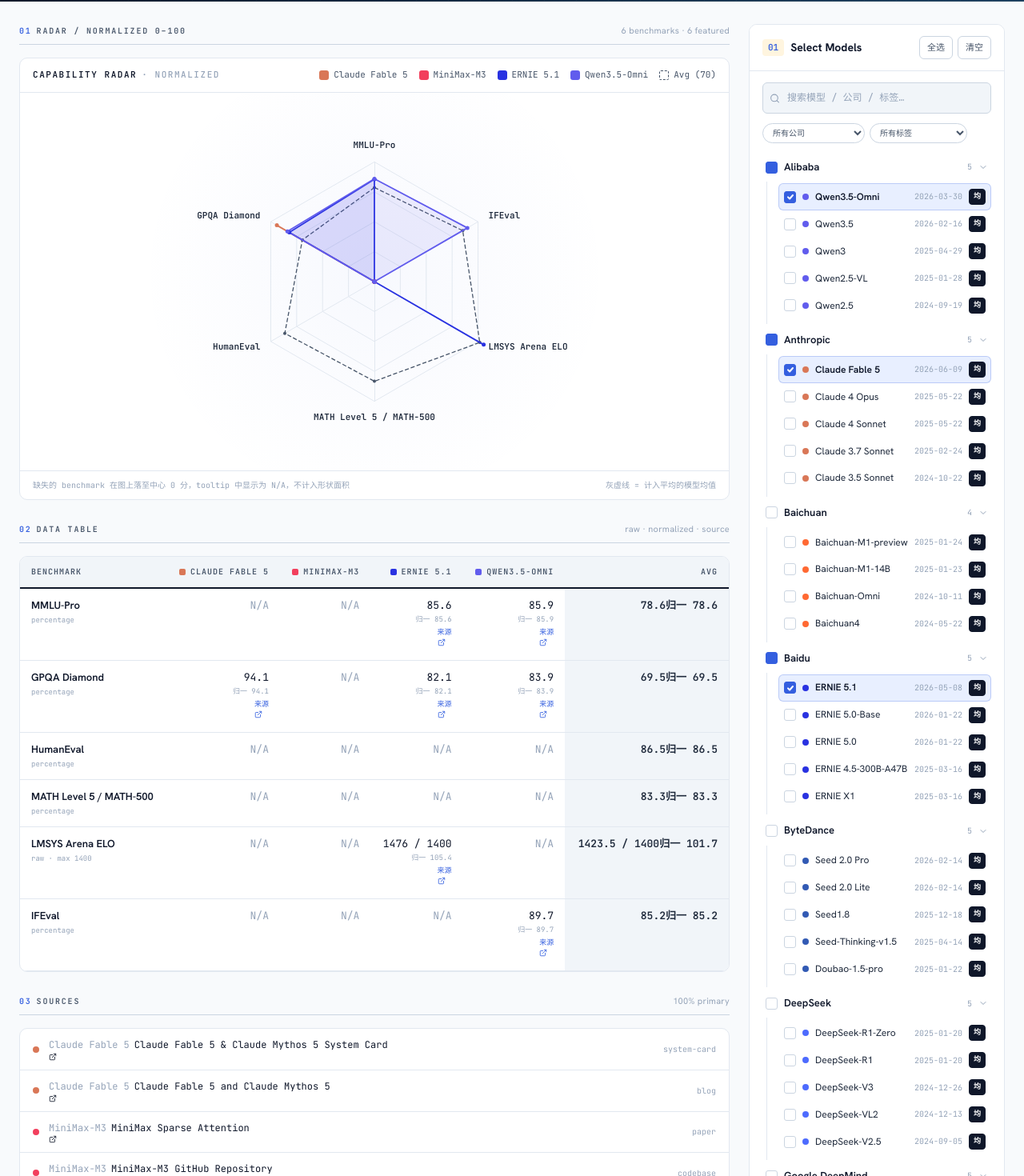
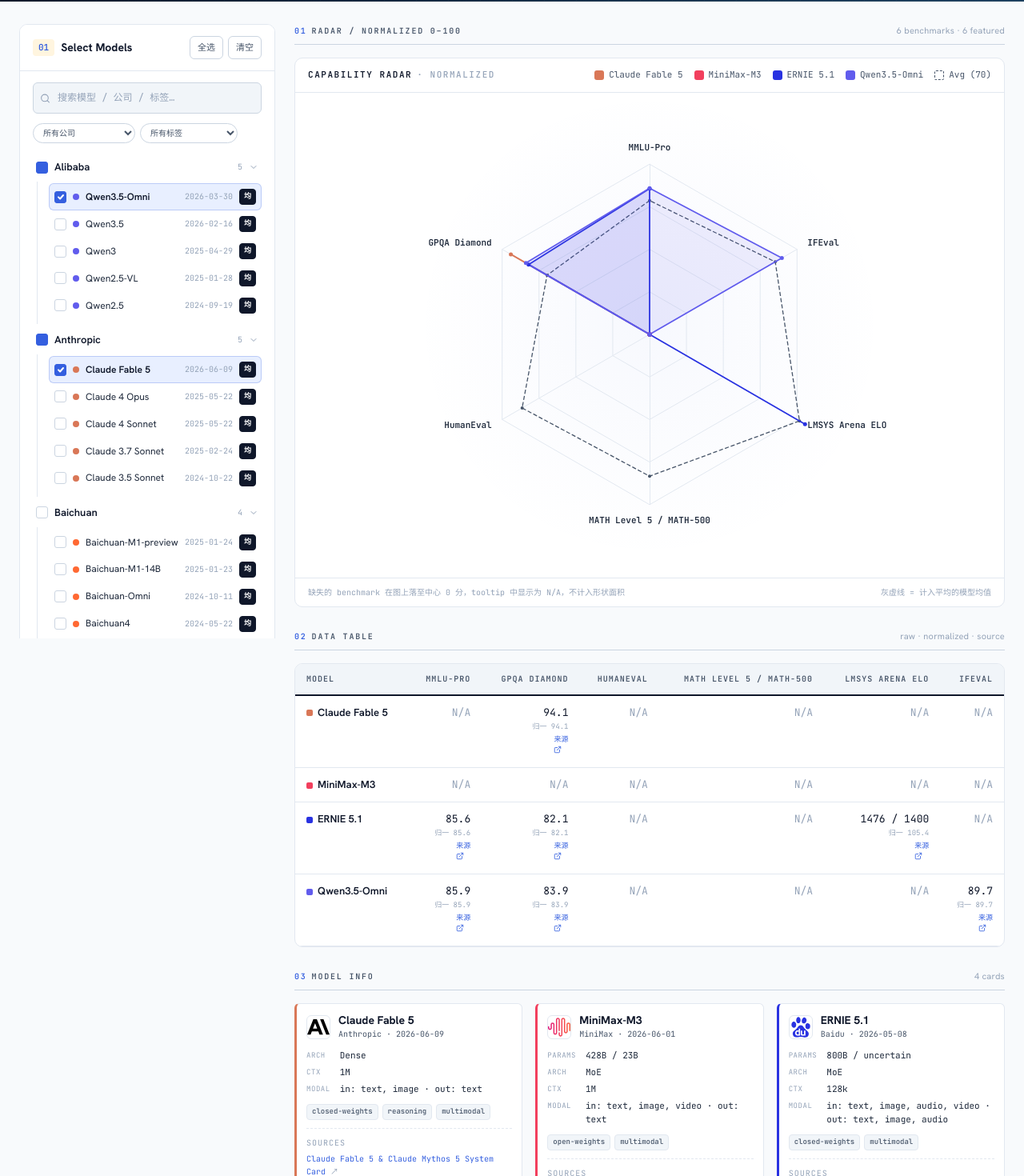
Before and after one commit to WhitePlusMS/llm-radar, a React (Vite) app: page / in a window 1280 px wide. Shown: the part 320-1790 px from the top of the page at 80% size. Built offline with nearby package versions, Linux system fonts and the light colour scheme.

Commit message:
ui: adjust frontend layout and radar visuals

```diff
--- a/src/App.tsx
+++ b/src/App.tsx
@@ -169,28 +169,9 @@
         </div>
       </header>
 
-      {/* 主体 */}
+      {/* 主体：左侧控制区 + 右侧结果区，Model Info 按样式稿放在 DataTable 下方。 */}
       <div className="layout">
-        <main>
-          <RadarChart
-            models={selectedModels}
-            metrics={index.metrics}
-            selectedMetricIds={selectedMetricIds}
-            averageModels={averageModels}
-            featuredCount={featuredCount}
-          />
-
-          <DataTable
-            models={selectedModels}
-            averageModels={averageModels}
-            metrics={index.metrics}
-            selectedMetricIds={selectedMetricIds}
-          />
-
-          <SourceList models={selectedModels} />
-        </main>
-
-        <aside>
+        <aside className="control-sidebar">
           <ModelSelector
             models={index.models}
             companies={index.companies}
@@ -205,13 +186,36 @@
             }}
           />
 
-          {/* 模型信息面板：包裹多个 info-card 的 panel shell */}
+          <MetricSelector
+            metrics={index.metrics}
+            selectedIds={selectedMetricIds}
+            onToggle={toggleMetric}
+            onChangeSelected={setMetricIds}
+          />
+        </aside>
+
+        <main>
+          <RadarChart
+            models={selectedModels}
+            metrics={index.metrics}
+            selectedMetricIds={selectedMetricIds}
+            averageModels={averageModels}
+            featuredCount={featuredCount}
+          />
+
+          <DataTable
+            models={selectedModels}
+            metrics={index.metrics}
+            selectedMetricIds={selectedMetricIds}
+          />
+
           {selectedModels.length > 0 && (
-            <div className="panel">
-              <div className="panel-head">
-                <span className="title"><span className="idx">02</span>Model Info</span>
+            <section className="model-info-section">
+              <div className="section-label">
+                <span><span className="num">03</span>Model Info</span>
+                <span className="right">{selectedModels.length} cards</span>
               </div>
-              <div className="panel-body">
+              <div className="model-info-grid">
                 {selectedModels.map((model) => (
                   <ModelInfoPanel
                     key={model.id}
@@ -220,16 +224,11 @@
                   />
                 ))}
               </div>
-            </div>
+            </section>
           )}
 
-          <MetricSelector
-            metrics={index.metrics}
-            selectedIds={selectedMetricIds}
-            onToggle={toggleMetric}
-            onChangeSelected={setMetricIds}
-          />
-        </aside>
+          <SourceList models={selectedModels} />
+        </main>
       </div>
 
       <Footer
--- a/src/components/DataTable.tsx
+++ b/src/components/DataTable.tsx
@@ -1,17 +1,10 @@
 import { useMemo } from 'react';
 import type { Metric, ModelCard } from '@/types';
 import { ExternalLink } from 'lucide-react';
-import {
-  buildAveragePoints,
-  formatRawValue,
-  projectScore,
-  resolveSource,
-  selectMetrics,
-} from '@/lib/radar-option';
+import { formatRawValue, projectScore, resolveSource, selectMetrics } from '@/lib/radar-option';
 
 interface DataTableProps {
   models: ModelCard[];
-  averageModels?: ModelCard[];
   metrics: Metric[];
   selectedMetricIds: string[];
 }
@@ -24,25 +17,15 @@
  * 一律走 projectScore → RadarPoint，再由 formatRawValue/resolveSource 投影成展示文本，
  * 与 tooltip 共享同一份实现。
  */
-export function DataTable({ models, averageModels, metrics, selectedMetricIds }: DataTableProps) {
+export function DataTable({ models, metrics, selectedMetricIds }: DataTableProps) {
   const selectedMetrics = useMemo(
     () => selectMetrics(metrics, selectedMetricIds),
     [metrics, selectedMetricIds]
   );
 
-  const avgPoints = useMemo(
-    () =>
-      averageModels && averageModels.length > 0
-        ? buildAveragePoints(averageModels, selectedMetrics)
-        : [],
-    [averageModels, selectedMetrics]
-  );
-
   if (selectedMetrics.length === 0 || models.length === 0) {
     return null;
   }
-
-  const hasAvg = averageModels && averageModels.length > 0;
 
   return (
     <section className="table-block">
@@ -55,35 +38,29 @@
           <table className="data">
             <thead>
               <tr>
-                <th className="bench-h">Benchmark</th>
-                {models.map((model) => (
-                  <th key={model.id}>
-                    <span className="swatch-inline" style={{ background: model.brand_color }} />
-                    {model.name}
+                <th className="model-h">Model</th>
+                {selectedMetrics.map((metric) => (
+                  <th key={metric.id}>
+                    {metric.name}
                   </th>
                 ))}
-                {hasAvg && <th>Avg</th>}
               </tr>
             </thead>
             <tbody>
-              {selectedMetrics.map((metric, metricIdx) => (
-                <tr key={metric.id}>
-                  <td className="bench">
-                    {metric.name}
-                    <span className="scale">
-                      {metric.scale === 'raw' && metric.max_value
-                        ? `raw · max ${metric.max_value}`
-                        : metric.scale}
-                    </span>
+              {models.map((model) => (
+                <tr key={model.id}>
+                  <td className="model">
+                    <span className="swatch-inline" style={{ background: model.brand_color }} />
+                    {model.name}
                   </td>
-                  {models.map((model) => {
+                  {selectedMetrics.map((metric) => {
                     const point = projectScore(model.scores[metric.id], metric);
                     const source = resolveSource(model, point.source);
                     if (point.missing) {
-                      return <td key={model.id} className="na">N/A</td>;
+                      return <td key={metric.id} className="na">N/A</td>;
                     }
                     return (
-                      <td key={model.id} className="val">
+                      <td key={metric.id} className="val">
                         {formatRawValue(point.rawValue!, metric)}
                         <span className="norm">归一 {point.value.toFixed(1)}</span>
                         {source && (
@@ -100,20 +77,6 @@
                       </td>
                     );
                   })}
-                  {hasAvg && (
-                    <td className="avg-cell">
-                      {(() => {
-                        const point = avgPoints[metricIdx];
-                        if (point.missing) return <span>N/A</span>;
-                        return (
-                          <>
-                            {formatRawValue(point.rawValue!, metric)}
-                            <span className="norm">归一 {point.value.toFixed(1)}</span>
-                          </>
-                        );
-                      })()}
-                    </td>
-                  )}
                 </tr>
               ))}
             </tbody>
--- a/src/components/ModelSelector.tsx
+++ b/src/components/ModelSelector.tsx
@@ -194,19 +194,20 @@
           const allSelected = companyModels.every((m) => selectedIds.includes(m.id));
           const someSelected = companyModels.some((m) => selectedIds.includes(m.id)) && !allSelected;
           const expanded = expandedCompanies.has(companyKey) || hasFilters;
+          const toggleCompanySelection = () => {
+            const ids = companyModels.map((m) => m.id);
+            if (allSelected) {
+              onSelectAll(selectedIds.filter((id) => !ids.includes(id)));
+            } else {
+              onSelectAll(Array.from(new Set([...selectedIds, ...ids])));
+            }
+          };
 
           return (
             <div key={companyKey} className={`company-group${expanded ? ' open' : ''}`}>
               <div
                 className="company-row"
-                onClick={() => {
-                  const ids = companyModels.map((m) => m.id);
-                  if (allSelected) {
-                    onSelectAll(selectedIds.filter((id) => !ids.includes(id)));
-                  } else {
-                    onSelectAll(Array.from(new Set([...selectedIds, ...ids])));
-                  }
-                }}
+                onClick={toggleCompanySelection}
                 role="checkbox"
                 aria-checked={allSelected}
                 tabIndex={0}
@@ -224,7 +225,8 @@
                   ref={(el) => {
                     if (el) el.indeterminate = someSelected;
                   }}
-                  onChange={() => {}}
+                  onClick={(e) => e.stopPropagation()}
+                  onChange={toggleCompanySelection}
                   tabIndex={-1}
                 />
                 <span className="cname">{companyName}</span>
@@ -266,6 +268,7 @@
                         type="checkbox"
                         className="cb"
                         checked={isSelected}
+                        onClick={(e) => e.stopPropagation()}
                         onChange={() => onToggle(model.id)}
                         tabIndex={-1}
                       />
--- a/src/components/SourceList.tsx
+++ b/src/components/SourceList.tsx
@@ -17,7 +17,7 @@
   return (
     <section>
       <div className="section-label">
-        <span><span className="num">03</span>Sources</span>
+        <span><span className="num">04</span>Sources</span>
         <span className="right">100% primary</span>
       </div>
       <div className="src-card">
--- a/src/index.css
+++ b/src/index.css
@@ -72,7 +72,7 @@
   border-bottom: 1px solid rgba(255,255,255,0.08);
 }
 .topbar .inner {
-  max-width: 1280px; margin: 0 auto;
+  max-width: none; margin: 0;
   padding: 10px 24px;
   display: flex; align-items: center; justify-content: space-between;
   gap: 14px; flex-wrap: wrap;
@@ -116,7 +116,7 @@
   background-size: 40px 40px; pointer-events: none;
 }
 .masthead .inner {
-  max-width: 1280px; margin: 0 auto;
+  max-width: none; margin: 0;
   padding: 52px 24px 44px;
   position: relative; z-index: 1;
   display: grid; grid-template-columns: 1fr auto; gap: 32px;
@@ -174,15 +174,28 @@
 
 /* ---------- 主体布局 ---------- */
 .layout {
-  max-width: 1280px; margin: 0 auto;
+  max-width: none; margin: 0;
   padding: 28px 24px 56px;
-  display: grid; grid-template-columns: 1fr 320px;
+  display: grid; grid-template-columns: 320px 1fr;
   gap: 24px; align-items: start;
 }
 /* grid item 默认 min-width:auto 会被内部长内容（长 URL / table min-width）
    撑开导致整页横向滚动；显式归零让列正确收缩，溢出由内部 overflow 容器接管。 */
 .layout > main, .layout > aside { min-width: 0; }
-@media (max-width: 1024px) { .layout { grid-template-columns: 1fr; } }
+.control-sidebar {
+  position: sticky;
+  top: 16px;
+  max-height: calc(100vh - 32px);
+  overflow-y: auto;
+}
+@media (max-width: 1024px) {
+  .layout { grid-template-columns: 1fr; }
+  .control-sidebar {
+    position: static;
+    max-height: none;
+    overflow: visible;
+  }
+}
 
 .section-label {
   font-family: var(--font-mono); font-size: 10px; font-weight: 600;
@@ -261,11 +274,11 @@
   background: transparent; border: 1.5px dashed var(--muted); border-radius: 2px;
 }
 .chart-wrap {
-  padding: 16px; display: flex; justify-content: center;
+  padding: 22px 18px 24px; display: flex; justify-content: center;
   background:
     radial-gradient(420px 420px at 50% 48%, rgba(52,95,223,0.04), transparent 70%);
 }
-.chart-wrap .echart { width: 100%; max-width: 560px; height: 440px; }
+.chart-wrap .echart { width: 100%; max-width: 760px; height: 560px; }
 .chart-note {
   padding: 10px 16px; border-top: 1px solid var(--rule);
   font-family: var(--font-mono); font-size: 10px; color: var(--dim);
@@ -273,8 +286,14 @@
 }
 .chart-empty {
   display: flex; flex-direction: column; align-items: center; justify-content: center;
-  gap: 10px; height: 440px; color: var(--dim);
+  gap: 10px; height: 560px; color: var(--dim);
   font-family: var(--font-mono); font-size: 12px;
+}
+
+@media (max-width: 720px) {
+  .chart-wrap { padding: 16px 10px 18px; }
+  .chart-wrap .echart { height: 440px; }
+  .chart-empty { height: 440px; }
 }
 
 /* ---------- 数据表格 ---------- */
@@ -298,15 +317,11 @@
   position: sticky; top: 0;
   vertical-align: middle;
 }
-table.data th .swatch-inline {
+table.data th.model-h, table.data td.model { text-align: left; }
+table.data td.model { color: var(--ink); font-weight: 600; font-family: var(--font-sans); }
+table.data td.model .swatch-inline {
   display: inline-block; width: 8px; height: 8px; border-radius: 2px;
   margin-right: 6px; vertical-align: middle;
-}
-table.data th.bench-h, table.data td.bench { text-align: left; }
-table.data td.bench { color: var(--ink); font-weight: 600; font-family: var(--font-sans); }
-table.data td.bench .scale {
-  display: block; font-size: 9px; font-weight: 400; color: var(--dim);
-  margin-top: 2px; font-family: var(--font-mono);
 }
 table.data td.val { color: var(--ink); }
 table.data td.val .norm { display: block; font-size: 9px; color: var(--dim); margin-top: 1px; }
@@ -433,12 +448,26 @@
   background: var(--surface);
 }
 .info-card:last-child { margin-bottom: 0; }
+.model-info-section { margin-bottom: 28px; }
+.model-info-grid {
+  display: grid;
+  grid-template-columns: repeat(auto-fill, minmax(280px, 1fr));
+  gap: 16px;
+}
+.model-info-grid .info-card { margin-bottom: 0; }
 .info-card .ic-head { display: flex; align-items: center; gap: 10px; margin-bottom: 10px; }
 .info-card .ic-logo {
   width: 30px; height: 30px; border-radius: 6px;
   display: flex; align-items: center; justify-content: center;
-  font-family: var(--font-sans); font-weight: 700; font-size: 13px; color: #fff;
+  font-family: var(--font-sans); font-weight: 700; font-size: 13px; color: var(--ink);
   flex: none; overflow: hidden;
+  background: var(--surface);
+  border: 1px solid var(--rule);
+}
+/* 加载失败时回退到品牌色背景 + 白色首字母 */
+.info-card .ic-logo.ic-logo-fallback {
+  color: #fff;
+  border-color: transparent;
 }
 .info-card .ic-logo img { width: 100%; height: 100%; object-fit: contain; }
 .info-card .ic-name { font-size: 14px; font-weight: 700; color: var(--ink); line-height: 1.15; }
@@ -486,7 +515,7 @@
   background: var(--surface);
 }
 footer.site .inner {
-  max-width: 1280px; margin: 0 auto;
+  max-width: none; margin: 0;
   padding: 18px 24px;
   display: flex; justify-content: space-between; align-items: center;
   flex-wrap: wrap; gap: 10px;
--- a/src/lib/radar-option.ts
+++ b/src/lib/radar-option.ts
@@ -273,7 +273,7 @@
     },
     radar: {
       indicator,
-      radius: '68%',
+      radius: '76%',
       center: ['50%', '50%'],
       splitNumber: 4,
       scale: false,
```
Also changed, not shown: src/components/ModelLogo.tsx (+10 -3 lines), assets/logos/anthropic.svg, public/model-index.json.
